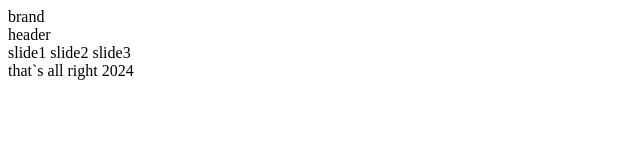
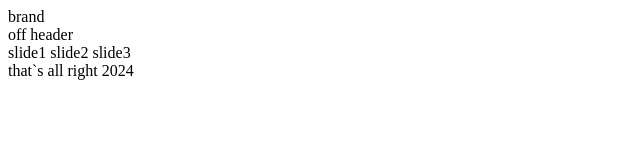
Before and after one commit to AKIHI021/git-github, a plain HTML site: page index.html in a window 1280 px wide. Shown: the full height of the page, 0-640 px from the left. Drawn offline with Linux system fonts and the light colour scheme.

Commit message:
some change on master

```diff
--- a/index.html
+++ b/index.html
@@ -10,7 +10,7 @@
         brand
     </div>
     <header>
-        header
+        off header
     </header>
     <div class="slider">
         slide1
```
